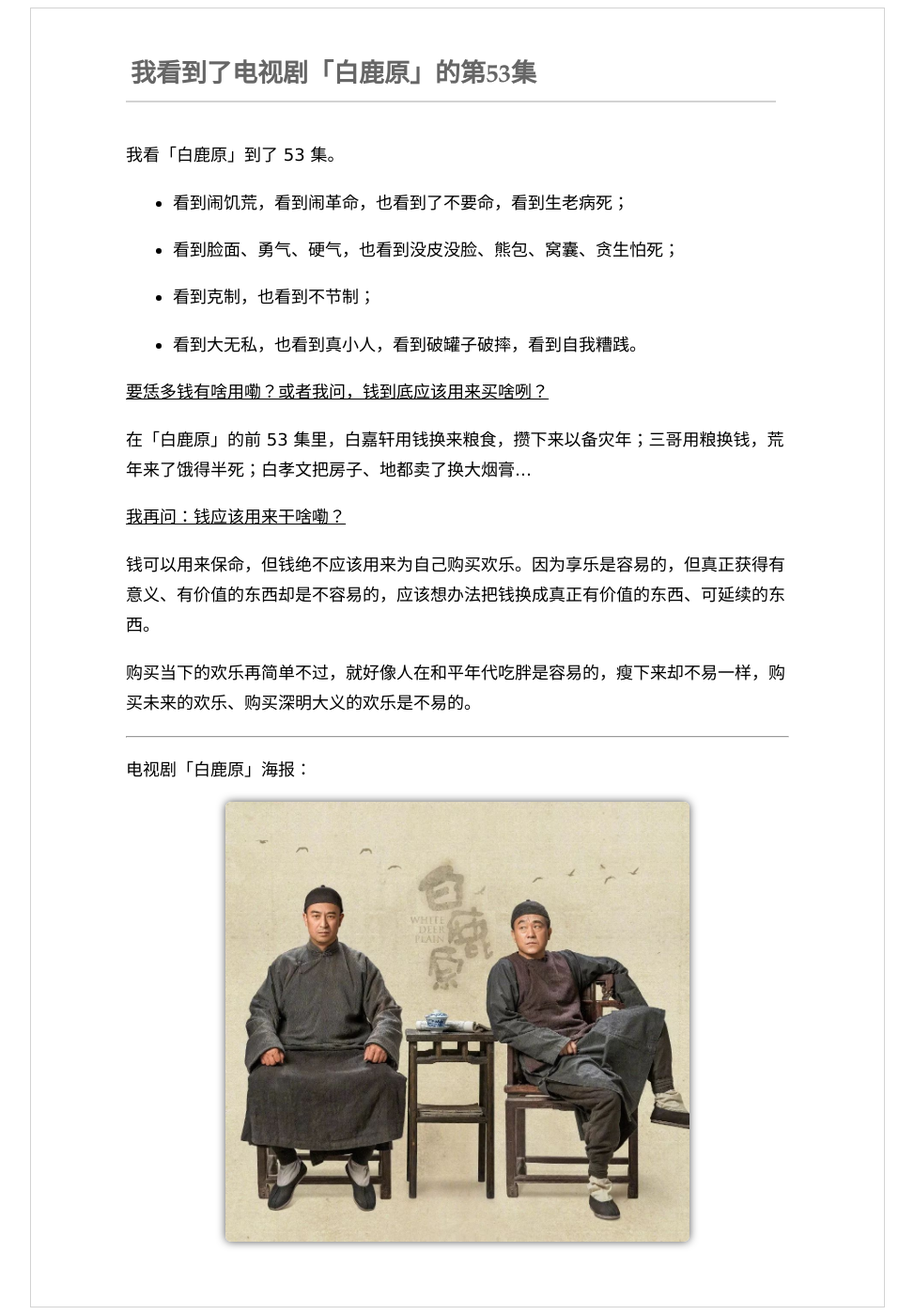
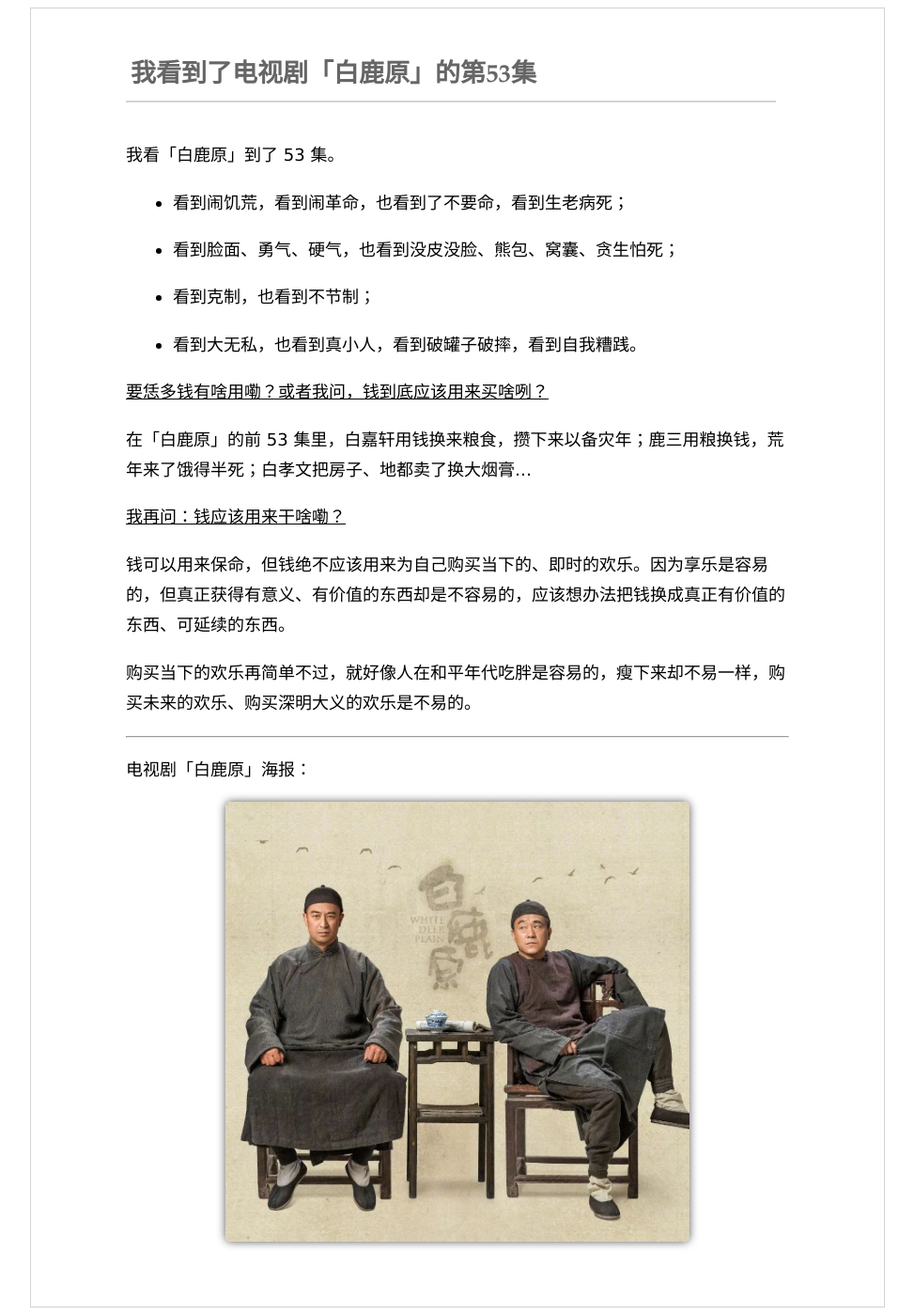
Before and after one commit to Haiyung/haiyung.github.io, a Jekyll site: the page built from _posts/2020-04-11-bai-lu-yuan.md, in a window 1280 px wide. Shown: the whole page at 94% size, without its empty margins (153-1126 px from the left). Built offline with Jekyll 4.4.1, drawn with Linux system fonts in a browser that asks for light colours.

```diff
--- a/_posts/2020-04-11-bai-lu-yuan.md
+++ b/_posts/2020-04-11-bai-lu-yuan.md
@@ -20,11 +20,11 @@ tags: 个人随想集
 
 <u>要恁多钱有啥用嘞？或者我问，钱到底应该用来买啥咧？</u>
 
-在「白鹿原」的前 53 集里，白嘉轩用钱换来粮食，攒下来以备灾年；三哥用粮换钱，荒年来了饿得半死；白孝文把房子、地都卖了换大烟膏...
+在「白鹿原」的前 53 集里，白嘉轩用钱换来粮食，攒下来以备灾年；鹿三用粮换钱，荒年来了饿得半死；白孝文把房子、地都卖了换大烟膏...
 
 <u>我再问：钱应该用来干啥嘞？</u>
 
-钱可以用来保命，但钱绝不应该用来为自己购买欢乐。因为享乐是容易的，但真正获得有意义、有价值的东西却是不容易的，应该想办法把钱换成真正有价值的东西、可延续的东西。
+钱可以用来保命，但钱绝不应该用来为自己购买当下的、即时的欢乐。因为享乐是容易的，但真正获得有意义、有价值的东西却是不容易的，应该想办法把钱换成真正有价值的东西、可延续的东西。
 
 购买当下的欢乐再简单不过，就好像人在和平年代吃胖是容易的，瘦下来却不易一样，购买未来的欢乐、购买深明大义的欢乐是不易的。
 
```
Also changed, not shown: _posts/2020-03-12-game-theory-of-employees.md (+1 -1 lines).
